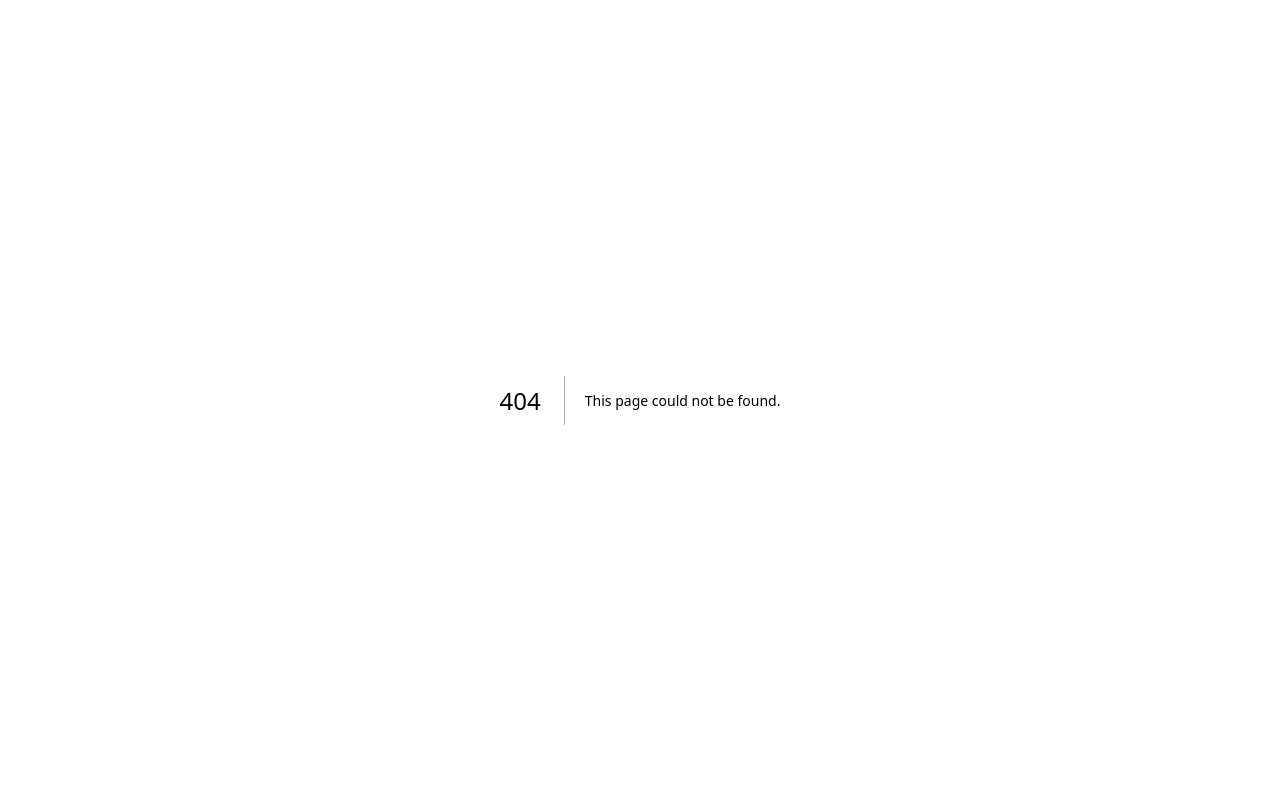
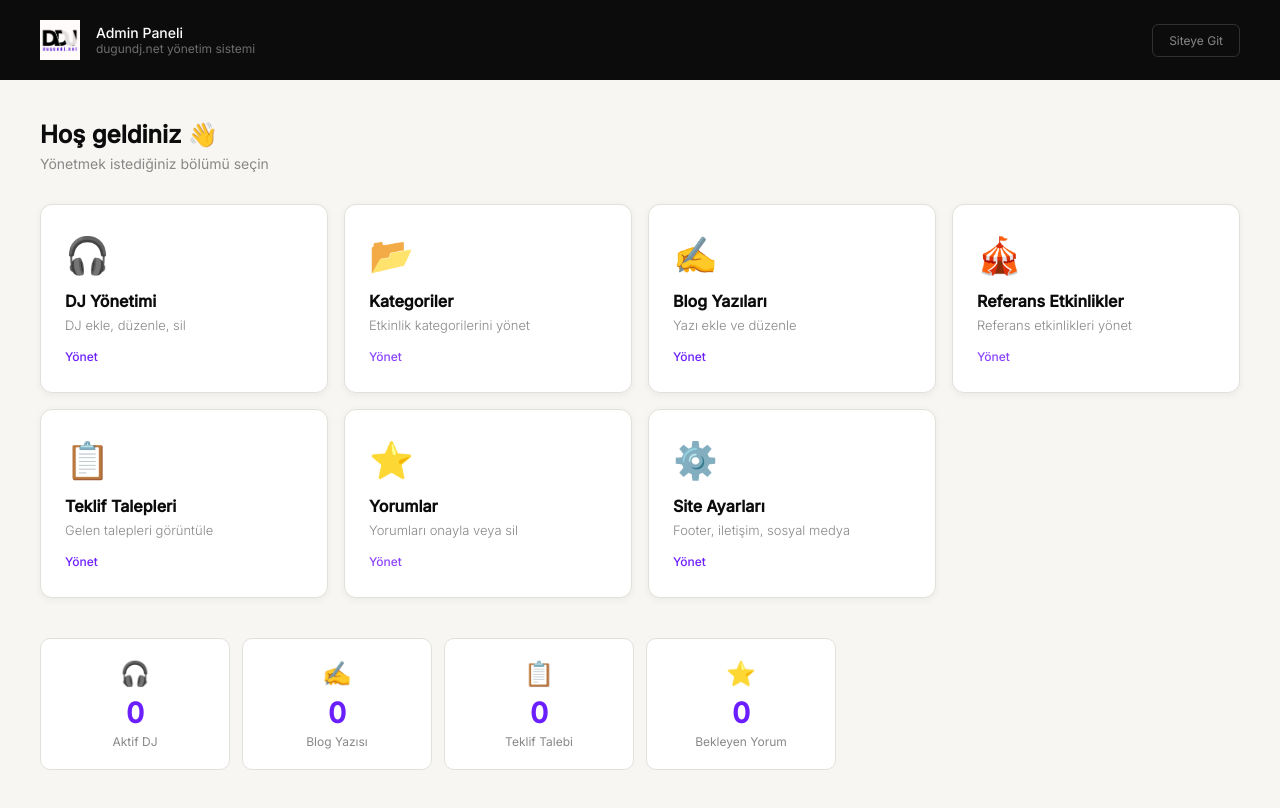
Before and after one commit to fsmteknoloji/dugundj-net, a Next.js app: page /ddj-panel in a window 1280 px wide. Before the commit this address had no page. Built offline with nearby package versions, Linux system fonts and the light colour scheme.

Commit message:
ddj-panel guncelleme

```diff
--- a/app/admin/ayarlar/page.tsx
+++ b/app/ddj-panel/ayarlar/page.tsx
@@ -92,7 +92,7 @@ export default function AyarlarPage() {
       {/* HEADER */}
       <div style={{ background: '#0C0C0C', padding: '20px 40px', display: 'flex', alignItems: 'center', justifyContent: 'space-between' }}>
         <div style={{ display: 'flex', alignItems: 'center', gap: '16px' }}>
-          <Link href="/admin" style={{ color: 'rgba(255,255,255,.5)', textDecoration: 'none', fontSize: '13px' }}>
+          <Link href="/ddj-panel" style={{ color: 'rgba(255,255,255,.5)', textDecoration: 'none', fontSize: '13px' }}>
             ← Admin
           </Link>
           <div style={{ color: 'rgba(255,255,255,.2)', fontSize: '13px' }}>/</div>
--- a/app/admin/blog/page.tsx
+++ b/app/ddj-panel/blog/page.tsx
@@ -87,7 +87,7 @@ export default function BlogAdmin() {
 
       <div style={{ background: '#0C0C0C', padding: '20px 40px', display: 'flex', alignItems: 'center', justifyContent: 'space-between' }}>
         <div style={{ display: 'flex', alignItems: 'center', gap: '12px' }}>
-          <Link href="/admin" style={{ color: 'rgba(255,255,255,.5)', textDecoration: 'none', fontSize: '13px' }}>← Admin</Link>
+          <Link href="/ddj-panel" style={{ color: 'rgba(255,255,255,.5)', textDecoration: 'none', fontSize: '13px' }}>← Admin</Link>
           <span style={{ color: 'rgba(255,255,255,.2)' }}>/</span>
           <span style={{ color: '#fff', fontSize: '13px', fontWeight: 500 }}>Blog Yazıları</span>
         </div>
--- a/app/admin/djler/page.tsx
+++ b/app/ddj-panel/djler/page.tsx
@@ -95,7 +95,7 @@ export default function DJlerAdmin() {
       {/* HEADER */}
       <div style={{ background: '#0C0C0C', padding: '20px 40px', display: 'flex', alignItems: 'center', justifyContent: 'space-between' }}>
         <div style={{ display: 'flex', alignItems: 'center', gap: '12px' }}>
-          <Link href="/admin" style={{ color: 'rgba(255,255,255,.5)', textDecoration: 'none', fontSize: '13px' }}>← Admin</Link>
+          <Link href="/ddj-panel" style={{ color: 'rgba(255,255,255,.5)', textDecoration: 'none', fontSize: '13px' }}>← Admin</Link>
           <span style={{ color: 'rgba(255,255,255,.2)' }}>/</span>
           <span style={{ color: '#fff', fontSize: '13px', fontWeight: 500 }}>DJ Yönetimi</span>
         </div>
--- a/app/admin/kategoriler/page.tsx
+++ b/app/ddj-panel/kategoriler/page.tsx
@@ -75,7 +75,7 @@ export default function KategorilerAdmin() {
       {/* HEADER */}
       <div style={{ background: '#0C0C0C', padding: '20px 40px', display: 'flex', alignItems: 'center', justifyContent: 'space-between' }}>
         <div style={{ display: 'flex', alignItems: 'center', gap: '12px' }}>
-          <Link href="/admin" style={{ color: 'rgba(255,255,255,.5)', textDecoration: 'none', fontSize: '13px' }}>← Admin</Link>
+          <Link href="/ddj-panel" style={{ color: 'rgba(255,255,255,.5)', textDecoration: 'none', fontSize: '13px' }}>← Admin</Link>
           <span style={{ color: 'rgba(255,255,255,.2)' }}>/</span>
           <span style={{ color: '#fff', fontSize: '13px', fontWeight: 500 }}>Kategoriler</span>
         </div>
--- a/app/admin/medya/page.tsx
+++ b/app/ddj-panel/medya/page.tsx
@@ -87,7 +87,7 @@ export default function MedyaAdmin() {
       {/* HEADER */}
       <div style={{ background: '#0C0C0C', padding: '20px 40px', display: 'flex', alignItems: 'center', justifyContent: 'space-between' }}>
         <div style={{ display: 'flex', alignItems: 'center', gap: '12px' }}>
-          <Link href="/admin" style={{ color: 'rgba(255,255,255,.5)', textDecoration: 'none', fontSize: '13px' }}>← Admin</Link>
+          <Link href="/ddj-panel" style={{ color: 'rgba(255,255,255,.5)', textDecoration: 'none', fontSize: '13px' }}>← Admin</Link>
           <span style={{ color: 'rgba(255,255,255,.2)' }}>/</span>
           <span style={{ color: '#fff', fontSize: '13px', fontWeight: 500 }}>Medya Kütüphanesi</span>
         </div>
--- a/app/admin/page.tsx
+++ b/app/ddj-panel/page.tsx
@@ -2,13 +2,13 @@
 import Link from 'next/link'
 
 const menuler = [
-  { baslik: 'DJ Yönetimi', aciklama: "DJ ekle, düzenle, sil", href: '/admin/djler', ikon: '🎧', renk: '#6B1FFF' },
-  { baslik: 'Kategoriler', aciklama: 'Etkinlik kategorilerini yönet', href: '/admin/kategoriler', ikon: '📂', renk: '#8B45FF' },
-  { baslik: 'Blog Yazıları', aciklama: 'Yazı ekle ve düzenle', href: '/admin/blog', ikon: '✍️', renk: '#6B1FFF' },
-  { baslik: 'Referans Etkinlikler', aciklama: 'Referans etkinlikleri yönet', href: '/admin/etkinlikler', ikon: '🎪', renk: '#8B45FF' },
-  { baslik: 'Teklif Talepleri', aciklama: 'Gelen talepleri görüntüle', href: '/admin/teklifler', ikon: '📋', renk: '#6B1FFF' },
-  { baslik: 'Yorumlar', aciklama: 'Yorumları onayla veya sil', href: '/admin/yorumlar', ikon: '⭐', renk: '#8B45FF' },
-  { baslik: 'Site Ayarları', aciklama: 'Footer, iletişim, sosyal medya', href: '/admin/ayarlar', ikon: '⚙️', renk: '#6B1FFF' },
+  { baslik: 'DJ Yönetimi', aciklama: "DJ ekle, düzenle, sil", href: '/ddj-panel/djler', ikon: '🎧', renk: '#6B1FFF' },
+  { baslik: 'Kategoriler', aciklama: 'Etkinlik kategorilerini yönet', href: '/ddj-panel/kategoriler', ikon: '📂', renk: '#8B45FF' },
+  { baslik: 'Blog Yazıları', aciklama: 'Yazı ekle ve düzenle', href: '/ddj-panel/blog', ikon: '✍️', renk: '#6B1FFF' },
+  { baslik: 'Referans Etkinlikler', aciklama: 'Referans etkinlikleri yönet', href: '/ddj-panel/etkinlikler', ikon: '🎪', renk: '#8B45FF' },
+  { baslik: 'Teklif Talepleri', aciklama: 'Gelen talepleri görüntüle', href: '/ddj-panel/teklifler', ikon: '📋', renk: '#6B1FFF' },
+  { baslik: 'Yorumlar', aciklama: 'Yorumları onayla veya sil', href: '/ddj-panel/yorumlar', ikon: '⭐', renk: '#8B45FF' },
+  { baslik: 'Site Ayarları', aciklama: 'Footer, iletişim, sosyal medya', href: '/ddj-panel/ayarlar', ikon: '⚙️', renk: '#6B1FFF' },
 ]
 
 export default function AdminPanel() {
```
